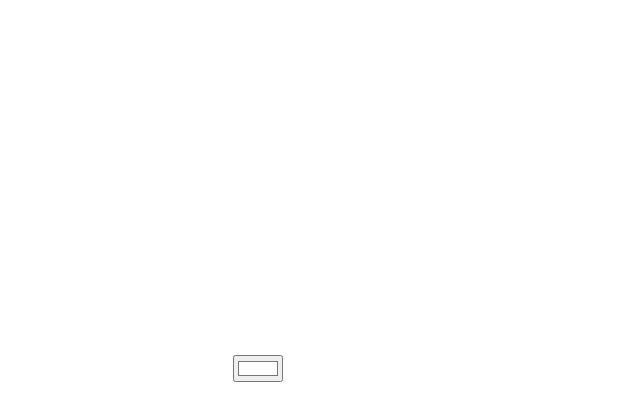
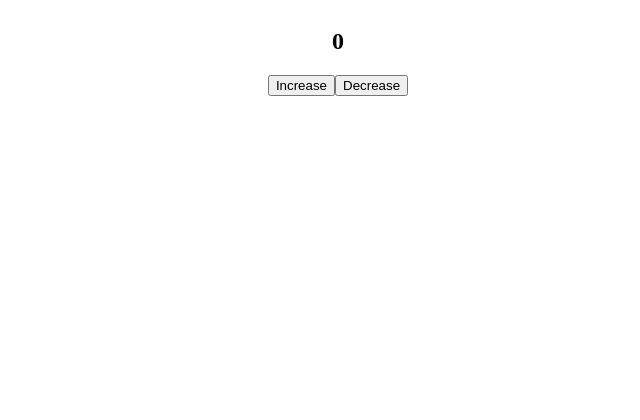
Before and after one commit to HJeandedieu/React-app-F-code-camp, a React (Vite) app: page / in a window 1280 px wide. Shown: the top 420 px of the page, without its empty margins (302-942 px from the left). Built offline with nearby package versions, Linux system fonts and the light colour scheme.

Commit message:
Added useEffect hook functionalities

```diff
--- a/src/App.jsx
+++ b/src/App.jsx
@@ -1,10 +1,10 @@
-import ColorPicker from "./components/colorPicket.jsx";
+import Counter from "./components/useEffect.jsx";
 
 
 function App(){
   return(
     <div>
-      <ColorPicker />
+      <Counter />
     </div>
   )
 }
--- /dev/null
+++ b/src/components/useEffect.jsx
@@ -0,0 +1,26 @@
+import {useState, useEffect } from "react";
+
+const Counter = () => {
+    const [count, setCount] = useState(0);
+
+    useEffect(() =>{
+        console.log("Component renders");
+    }),[];
+
+    return (
+        <div style={{
+            display:"flex",
+            alignItems:"center",
+            flexDirection:"column",
+        }}
+        >
+            <h2>{count}</h2>
+            <div>
+                <button onClick={() => setCount(count + 1)}>Increase</button>
+                <button onClick={()=> setCount(count -1)}>Decrease</button>
+            </div>
+        </div>
+    )
+}
+
+export default Counter;
```
Also changed, not shown: src/components/ref.jsx (added, +19 -0 lines).
